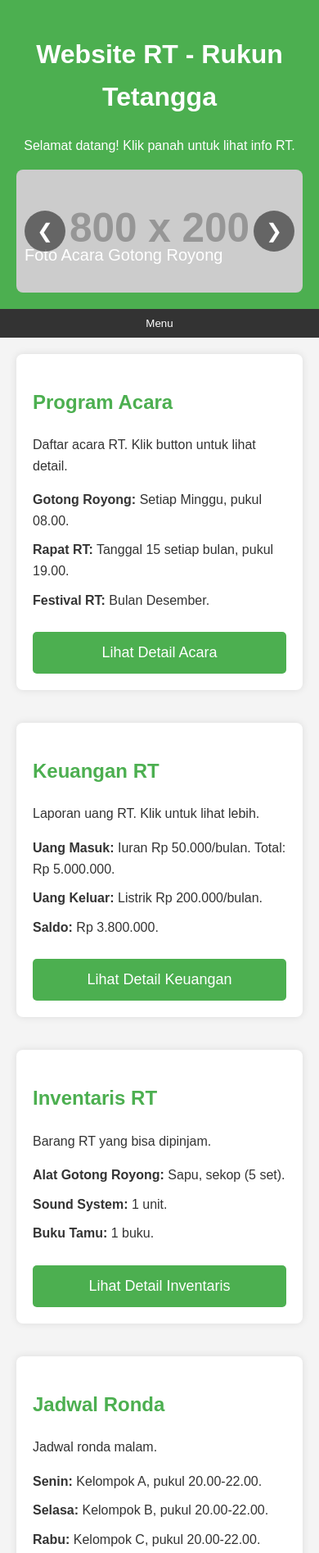
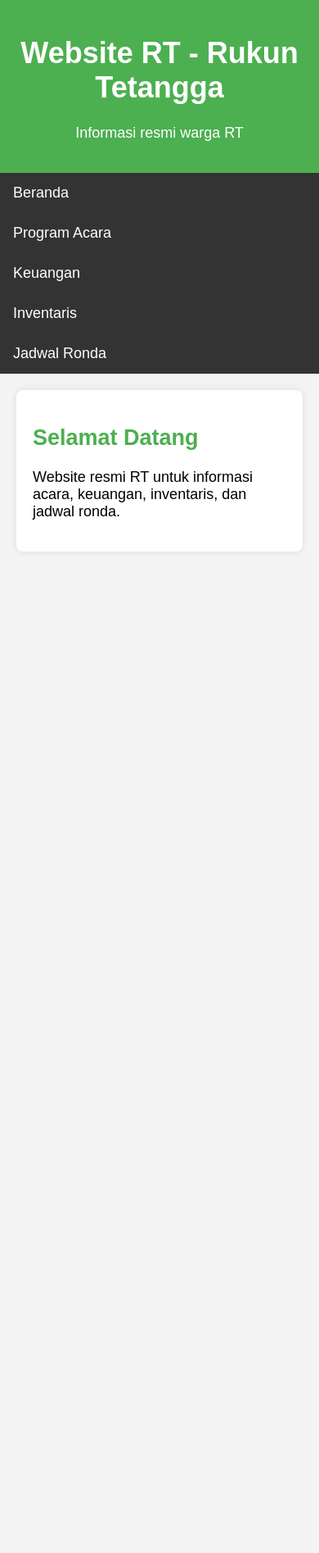
Before and after one commit to fie-stack/RT03-HOST, a plain HTML site: page index.html in a window 390 px wide. Shown: the top 1895 px of the page at 82% size. After the commit the page ends 844 px from the top, so only its background shows below. Drawn offline with Linux system fonts and the light colour scheme; placeholder pictures from the web are drawn by us.

Commit message:
Refactor index.html for improved structure and content

```diff
--- a/index.html
+++ b/index.html
@@ -3,277 +3,220 @@
 <head>
 <meta charset="UTF-8">
 <meta name="viewport" content="width=device-width, initial-scale=1.0">
-    <title>Website RT - Rukun Tetangga</title>
+<title>Website RT</title>
+
 <style>
 body {
     font-family: Arial, sans-serif;
     margin: 0;
-            padding: 0;
-            background-color: #f4f4f4;
-            color: #333;
+    background: #f4f4f4;
     font-size: 18px;
-            line-height: 1.6;
 }
+
 header {
-            background-color: #4CAF50;
+    background: #4CAF50;
     color: white;
+    padding: 20px;
     text-align: center;
+}
+
+nav {
+    background: #333;
+}
+
+nav a {
+    color: white;
+    padding: 14px 16px;
+    display: inline-block;
+    text-decoration: none;
+}
+
+nav a:hover {
+    background: #ddd;
+    color: black;
+}
+
+.container {
     padding: 20px;
-            position: relative;
+    max-width: 1000px;
+    margin: auto;
 }
-        /* Slideshow di header */
-        .slideshow {
-            position: relative;
-            max-width: 100%;
-            margin: 0 auto;
+
+/* ===== PAGE SYSTEM ===== */
+.page {
+    display: none;
 }
-        .slide {
-            display: none;
-            width: 100%;
-            height: 200px; /* Tinggi untuk HP */
-            background-size: cover;
-            background-position: center;
-            border-radius: 8px;
-        }
-        .slide.active {
+
+.page.active {
     display: block;
 }
-        .prev, .next {
-            position: absolute;
-            top: 50%;
-            transform: translateY(-50%);
-            background-color: rgba(0,0,0,0.5);
-            color: white;
-            border: none;
-            padding: 10px;
-            cursor: pointer;
-            font-size: 24px;
-            border-radius: 50%;
-            width: 50px;
-            height: 50px;
+
+/* ===== CARD ===== */
+section {
+    background: white;
+    padding: 20px;
+    border-radius: 8px;
+    box-shadow: 0 0 10px rgba(0,0,0,.1);
 }
-        .prev { left: 10px; }
-        .next { right: 10px; }
-        nav {
-            background-color: #333;
-            overflow: hidden;
-        }
-        nav a {
-            float: left;
-            display: block;
-            color: white;
-            text-align: center;
-            padding: 14px 16px;
-            text-decoration: none;
-            font-size: 20px;
-        }
-        nav a:hover {
-            background-color: #ddd;
-            color: black;
-        }
-        .container {
-            padding: 20px;
-            max-width: 1200px;
-            margin: 0 auto;
-        }
-        section {
-            margin-bottom: 40px;
-            padding: 20px;
-            background-color: white;
-            border-radius: 8px;
-            box-shadow: 0 0 10px rgba(0,0,0,0.1);
-        }
+
 h2 {
     color: #4CAF50;
-            font-size: 24px;
 }
-        ul {
-            list-style-type: none;
-            padding: 0;
+
+.btn {
+    background: #4CAF50;
+    color: white;
+    padding: 12px 25px;
+    border: none;
+    border-radius: 5px;
+    cursor: pointer;
 }
-        li {
-            margin-bottom: 10px;
-        }
-        /* Button */
-        .btn {
-            background-color: #4CAF50;
-            color: white;
-            border: none;
-            padding: 15px 30px; /* Besar untuk HP */
-            font-size: 18px;
-            cursor: pointer;
-            border-radius: 5px;
-            margin-top: 10px;
-            display: inline-block;
-        }
-        .btn:hover {
-            background-color: #45a049;
-        }
+
 .detail {
-            display: none; /* Sembunyi dulu */
-            margin-top: 20px;
-            padding: 10px;
-            background-color: #e8f5e8;
+    display: none;
+    margin-top: 15px;
+    background: #e8f5e8;
+    padding: 15px;
     border-left: 5px solid #4CAF50;
 }
-        /* Responsif */
-        @media screen and (max-width: 600px) {
-            nav a {
-                float: none;
-                width: 100%;
-                text-align: left;
-            }
-            body {
-                font-size: 16px;
-            }
-            .btn {
-                width: 100%; /* Button penuh di HP */
-            }
-            .slide {
-                height: 150px; /* Lebih kecil di HP */
-            }
-        }
-        .menu-toggle {
-            display: none;
-            background-color: #333;
-            color: white;
-            border: none;
-            padding: 10px;
-            cursor: pointer;
-            width: 100%;
-        }
-        @media screen and (max-width: 600px) {
-            .menu-toggle {
-                display: block;
-            }
-            nav {
-                display: none;
-            }
-            nav.show {
-                display: block;
+
+/* MOBILE */
+@media(max-width:600px){
+    nav a{
+        display:block;
     }
 }
 </style>
 </head>
+
 <body>
+
 <header>
     <h1>Website RT - Rukun Tetangga</h1>
-        <p>Selamat datang! Klik panah untuk lihat info RT.</p>
-        <!-- Slideshow -->
-        <div class="slideshow">
-            <div class="slide active" style="background-image: url('https://via.placeholder.com/800x200/4CAF50/white?text=Foto+RT+1');">
-                <p style="position: absolute; bottom: 10px; left: 10px; color: white; font-size: 20px;">Foto Acara Gotong Royong</p>
-            </div>
-            <div class="slide" style="background-image: url('https://via.placeholder.com/800x200/333/white?text=Foto+RT+2');">
-                <p style="position: absolute; bottom: 10px; left: 10px; color: white; font-size: 20px;">Jadwal Ronda Terbaru</p>
-            </div>
-            <div class="slide" style="background-image: url('https://via.placeholder.com/800x200/FF5722/white?text=Foto+RT+3');">
-                <p style="position: absolute; bottom: 10px; left: 10px; color: white; font-size: 20px;">Laporan Keuangan RT</p>
-            </div>
-            <button class="prev" onclick="changeSlide(-1)">&#10094;</button>
-            <button class="next" onclick="changeSlide(1)">&#10095;</button>
-        </div>
+    <p>Informasi resmi warga RT</p>
 </header>
 
-    <button class="menu-toggle" onclick="toggleMenu()">Menu</button>
-    <nav id="nav-menu">
-        <a href="#acara">Program Acara</a>
-        <a href="#keuangan">Keuangan</a>
-        <a href="#inventaris">Inventaris RT</a>
-        <a href="#ronda">Jadwal Ronda</a>
+<nav>
+    <a href="#" onclick="showPage('home')">Beranda</a>
+    <a href="#" onclick="showPage('acara')">Program Acara</a>
+    <a href="#" onclick="showPage('keuangan')">Keuangan</a>
+    <a href="#" onclick="showPage('inventaris')">Inventaris</a>
+    <a href="#" onclick="showPage('ronda')">Jadwal Ronda</a>
 </nav>
 
 <div class="container">
-        <section id="acara">
-            <h2>Program Acara</h2>
-            <p>Daftar acara RT. Klik button untuk lihat detail.</p>
+
+    <!-- ===== BERANDA ===== -->
+    <div id="home" class="page active">
+        <section>
+            <h2>Selamat Datang</h2>
+            <p>
+                Website resmi RT untuk informasi acara, keuangan,
+                inventaris, dan jadwal ronda.
+            </p>
+        </section>
+    </div>
+
+    <!-- ===== PROGRAM ACARA ===== -->
+    <div id="acara" class="page">
+        <section>
+            <h2>Program Acara RT</h2>
             <ul>
-                <li><strong>Gotong Royong:</strong> Setiap Minggu, pukul 08.00.</li>
-                <li><strong>Rapat RT:</strong> Tanggal 15 setiap bulan, pukul 19.00.</li>
-                <li><strong>Festival RT:</strong> Bulan Desember.</li>
+                <li>Gotong Royong – Minggu 08.00</li>
+                <li>Rapat RT – Tanggal 15</li>
+                <li>Festival RT – Bulan Desember</li>
             </ul>
-            <button class="btn" onclick="toggleDetail('acara-detail')">Lihat Detail Acara</button>
+
+            <button class="btn" onclick="toggleDetail('acara-detail')">
+                Lihat Detail
+            </button>
+
             <div id="acara-detail" class="detail">
-                <p>Detail tambahan: Gotong Royong meliputi bersih-bersih jalan dan taman. Rapat untuk bahas masalah warga. Festival dengan makan bersama.</p>
-            </div>
-        </section>
-
-        <section id="keuangan">
-            <h2>Keuangan RT</h2>
-            <p>Laporan uang RT. Klik untuk lihat lebih.</p>
-            <ul>
-                <li><strong>Uang Masuk:</strong> Iuran Rp 50.000/bulan. Total: Rp 5.000.000.</li>
-                <li><strong>Uang Keluar:</strong> Listrik Rp 200.000/bulan.</li>
-                <li><strong>Saldo:</strong> Rp 3.800.000.</li>
-            </ul>
-            <button class="btn" onclick="toggleDetail('keuangan-detail')">Lihat Detail Keuangan</button>
-            <div id="keuangan-detail" class="detail">
-                <p>Detail: Iuran digunakan untuk listrik, perbaikan, dan acara. Laporan diperbarui setiap bulan oleh Bendahara RT.</p>
-            </div>
-        </section>
-
-        <section id="inventaris">
-            <h2>Inventaris RT</h2>
-            <p>Barang RT yang bisa dipinjam.</p>
-            <ul>
-                <li><strong>Alat Gotong Royong:</strong> Sapu, sekop (5 set).</li>
-                <li><strong>Sound System:</strong> 1 unit.</li>
-                <li><strong>Buku Tamu:</strong> 1 buku.</li>
-            </ul>
-            <button class="btn" onclick="toggleDetail('inventaris-detail')">Lihat Detail Inventaris</button>
-            <div id="inventaris-detail" class="detail">
-                <p>Detail: Pinjam alat dengan izin Ketua RT. Kembalikan dalam kondisi baik. Tambah inventaris jika perlu.</p>
-            </div>
-        </section>
-
-        <section id="ronda">
-            <h2>Jadwal Ronda</h2>
-            <p>Jadwal ronda malam.</p>
-            <ul>
-                <li><strong>Senin:</strong> Kelompok A, pukul 20.00-22.00.</li>
-                <li><strong>Selasa:</strong> Kelompok B, pukul 20.00-22.00.</li>
-                <li><strong>Rabu:</strong> Kelompok C, pukul 20.00-22.00.</li>
-            </ul>
-            <button class="btn" onclick="toggleDetail('ronda-detail')">Lihat Detail Ronda</button>
-            <div id="ronda-detail" class="detail">
-                <p>Detail: Ronda bergantian setiap minggu. Jika sakit, ganti dengan warga lain. Prioritas keamanan RT.</p>
+                Gotong royong untuk kebersihan lingkungan,
+                rapat membahas warga,
+                festival makan bersama.
             </div>
         </section>
     </div>
 
+    <!-- ===== KEUANGAN ===== -->
+    <div id="keuangan" class="page">
+        <section>
+            <h2>Keuangan RT</h2>
+            <ul>
+                <li>Uang Masuk: Rp 5.000.000</li>
+                <li>Uang Keluar: Rp 1.200.000</li>
+                <li>Saldo: Rp 3.800.000</li>
+            </ul>
+
+            <button class="btn" onclick="toggleDetail('uang-detail')">
+                Lihat Detail
+            </button>
+
+            <div id="uang-detail" class="detail">
+                Dana digunakan untuk listrik,
+                perbaikan fasilitas,
+                dan kegiatan RT.
+            </div>
+        </section>
+    </div>
+
+    <!-- ===== INVENTARIS ===== -->
+    <div id="inventaris" class="page">
+        <section>
+            <h2>Inventaris RT</h2>
+            <ul>
+                <li>Sapu & Sekop – 5 set</li>
+                <li>Sound System – 1 unit</li>
+                <li>Buku Tamu – 1 buah</li>
+            </ul>
+
+            <button class="btn" onclick="toggleDetail('inv-detail')">
+                Lihat Detail
+            </button>
+
+            <div id="inv-detail" class="detail">
+                Inventaris dapat dipinjam
+                dengan izin Ketua RT.
+            </div>
+        </section>
+    </div>
+
+    <!-- ===== RONDA ===== -->
+    <div id="ronda" class="page">
+        <section>
+            <h2>Jadwal Ronda</h2>
+            <ul>
+                <li>Senin – Kelompok A</li>
+                <li>Selasa – Kelompok B</li>
+                <li>Rabu – Kelompok C</li>
+            </ul>
+
+            <button class="btn" onclick="toggleDetail('ronda-detail')">
+                Lihat Detail
+            </button>
+
+            <div id="ronda-detail" class="detail">
+                Ronda bergantian tiap minggu,
+                wajib hadir demi keamanan RT.
+            </div>
+        </section>
+    </div>
+
+</div>
+
 <script>
-        // Toggle menu untuk HP
-        function toggleMenu() {
-            var nav = document.getElementById("nav-menu");
-            nav.classList.toggle("show");
+function showPage(pageId) {
+    const pages = document.querySelectorAll('.page');
+    pages.forEach(p => p.classList.remove('active'));
+    document.getElementById(pageId).classList.add('active');
 }
 
-        // Slideshow
-        let slideIndex = 0;
-        showSlides(slideIndex);
-
-        function showSlides(n) {
-            let slides = document.getElementsByClassName("slide");
-            for (let i = 0; i < slides.length; i++) {
-                slides[i].classList.remove("active");
-            }
-            slideIndex = (n + slides.length) % slides.length;
-            slides[slideIndex].classList.add("active");
-        }
-
-        function changeSlide(n) {
-            showSlides(slideIndex + n);
-        }
-
-        // Toggle detail untuk button
 function toggleDetail(id) {
-            var detail = document.getElementById(id);
-            if (detail.style.display === "block") {
-                detail.style.display = "none";
-            } else {
-                detail.style.display = "block";
-            }
+    const el = document.getElementById(id);
+    el.style.display = el.style.display === "block" ? "none" : "block";
 }
 </script>
+
 </body>
 </html>
```
Lines whose indentation alone changed are shown as unchanged.
